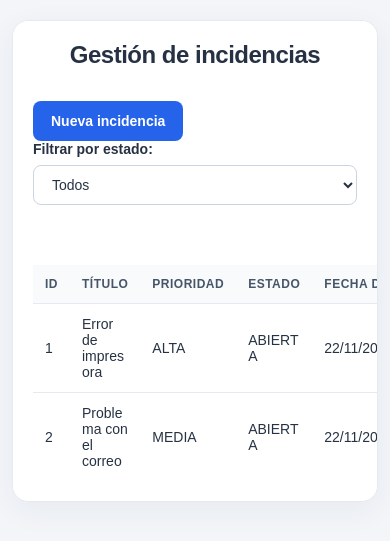
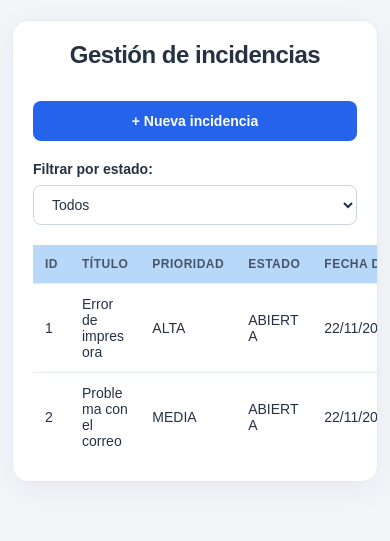
Before and after one commit to mandy9408/prueba-java-incidencias, a Spring Boot app: page / in a window 390 px wide. Shown: the top 541 px of the page. Run offline with Spring Boot 4, Linux system fonts and the light colour scheme; data comes from the database, SQL or seed files in the repository.

Commit message:
Añade formulario de creación y mejora la presentación

```diff
--- a/src/main/resources/static/crearIncidencia.html
+++ b/src/main/resources/static/crearIncidencia.html
@@ -5,7 +5,7 @@
     <meta name="viewport" content="width=device-width, initial-scale=1.0">
     <title>Nueva incidencia</title>
     <link rel="stylesheet" href="styles.css">
-    <script src="crear.js" defer></script>
+    <script src="crearIncidencia.js" defer></script>
 </head>
 <body>
     <main>
@@ -32,10 +32,6 @@
             <input id="usuarioId" type="number" min="1" step="1"
                    aria-describedby="ayuda-usuario">
 
-            <small id="ayuda-usuario">
-                Opcional. Usuarios de ejemplo: 1 Ana, 2 Luis y 3 Marta.
-            </small>
-
             <button class="boton" id="guardar" type="submit">
                 Crear incidencia
             </button>
--- a/src/main/resources/static/index.html
+++ b/src/main/resources/static/index.html
@@ -10,19 +10,21 @@
     <body>
         <main>
             <h1>Gestión de incidencias</h1>
-        <a class="boton" href="crear.html">Nueva incidencia</a>
+            <div class="acciones">
+                <a class="boton" href="crearIncidencia.html">+ Nueva incidencia</a>
 
+                <div class="filtro">
                     <label for="estado">Filtrar por estado:</label>
 
                     <select id="estado">
-            <option value="">Todos</option>
+                        <option value>Todos</option>
                         <option value="ABIERTA">Abiertas</option>
                         <option value="EN_CURSO">En curso</option>
                         <option value="CERRADA">Cerradas</option>
                     </select>
-
+                </div>
+            </div>
             <p id="mensaje" role="status"></p>
-
             <table>
                 <thead>
                     <tr>
@@ -41,6 +43,4 @@
         </main>
     </body>
 
-
-
 </html>
--- a/src/main/resources/static/styles.css
+++ b/src/main/resources/static/styles.css
@@ -1,5 +1,3 @@
-
-
 * {
     box-sizing: border-box;
 }
@@ -31,9 +29,29 @@ h1 {
 }
 
 label {
-    margin-right: 10px;
     font-size: 14px;
     font-weight: 600;
+}
+
+/* Botón a la izquierda y filtro a la derecha */
+.acciones {
+    display: flex;
+    justify-content: space-between;
+    align-items: center;
+    flex-wrap: wrap;
+    gap: 20px;
+    margin-bottom: 20px;
+}
+
+.filtro {
+    display: flex;
+    align-items: center;
+    gap: 12px;
+    margin-left: auto;
+}
+
+.filtro label {
+    margin: 0;
 }
 
 select {
@@ -59,12 +77,21 @@ select:disabled {
 }
 
 #mensaje {
-    min-height: 20px;
     margin: 20px 0;
+    padding: 12px 16px;
+    color: #334155;
+    background-color: #eff6ff;
+    border-left: 4px solid #3b82f6;
+    border-radius: 8px;
     font-size: 14px;
-    color: #475569;
+    line-height: 1.5;
 }
 
+#mensaje:empty {
+    display: none;
+}
+
+/* Tabla */
 table {
     width: 100%;
     border-collapse: collapse;
@@ -80,7 +107,7 @@ td {
 
 th {
     color: #475569;
-    background-color: #f8fafc;
+    background-color: #b7d8f9;
     font-size: 12px;
     text-transform: uppercase;
     letter-spacing: 0.5px;
@@ -99,33 +126,7 @@ tbody tr:last-child td {
     border-bottom: none;
 }
 
-@media (max-width: 600px) {
-    body {
-        padding: 20px 12px;
-    }
-
-    main {
-        padding: 20px;
-    }
-
-    h1 {
-        font-size: 24px;
-    }
-
-    label {
-        display: block;
-        margin-bottom: 8px;
-    }
-
-    select {
-        width: 100%;
-    }
-
-    th,
-    td {
-        padding: 12px;
-    }
-}
+/* Botones */
 .boton {
     display: inline-block;
     padding: 12px 18px;
@@ -136,6 +137,7 @@ tbody tr:last-child td {
     font: inherit;
     font-size: 14px;
     font-weight: 600;
+    text-align: center;
     text-decoration: none;
     cursor: pointer;
 }
@@ -154,6 +156,7 @@ tbody tr:last-child td {
     outline-offset: 3px;
 }
 
+/* Formulario */
 form {
     max-width: 550px;
     margin: 0 auto;
@@ -194,3 +197,39 @@ form small {
 form button {
     margin-top: 24px;
 }
+
+/* Pantallas pequeñas */
+@media (max-width: 600px) {
+    body {
+        padding: 20px 12px;
+    }
+
+    main {
+        padding: 20px;
+    }
+
+    h1 {
+        font-size: 24px;
+    }
+
+    .acciones {
+        flex-direction: column;
+        align-items: stretch;
+    }
+
+    .filtro {
+        flex-direction: column;
+        align-items: stretch;
+        margin-left: 0;
+        gap: 8px;
+    }
+
+    .filtro select {
+        width: 100%;
+    }
+
+    th,
+    td {
+        padding: 12px;
+    }
+}
```
Also changed, not shown: README.md. Lines whose indentation alone changed are shown as unchanged.
